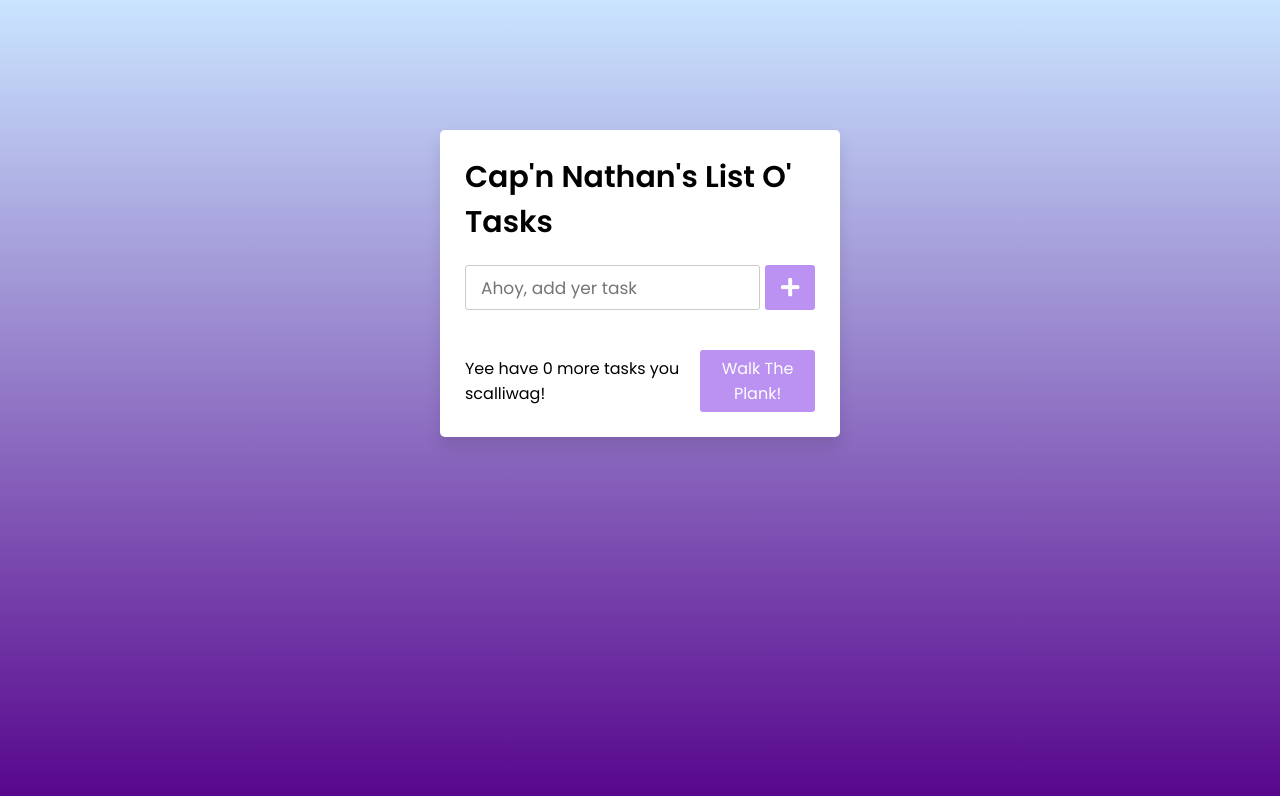
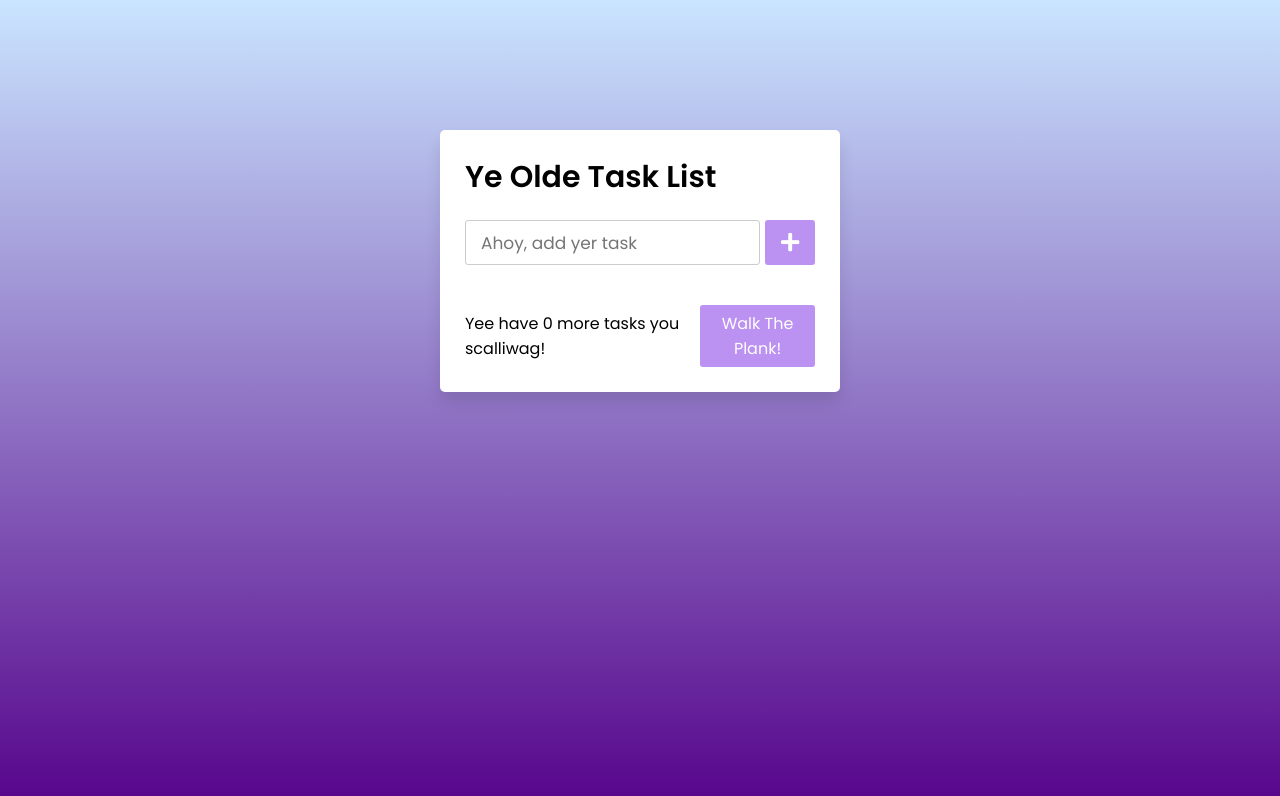
Before and after one commit to Nathan-Silverglate/nes9528.github.io, a plain HTML site: page index.html in a window 1280 px wide. Drawn offline with Linux system fonts and the light colour scheme.

Commit message:
Update index.html

```diff
--- a/index.html
+++ b/index.html
@@ -8,7 +8,7 @@
 </head>
 <body>
   <div class="wrapper">
-    <header>Cap'n Nathan's List O' Tasks</header>
+    <header>Ye Olde Task List</header>
     <div class="inputField">
       <input type="text" placeholder="Ahoy, add yer task">
       <button><i class="fas fa-plus"></i></button>
```
